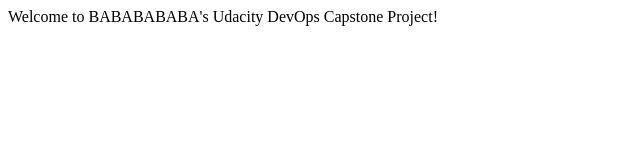
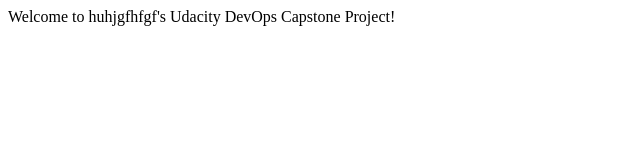
Before and after one commit to sudarshanasharma/udacity-devops-capstone, a plain HTML site: page index.html in a window 1280 px wide. Shown: the full height of the page, 0-640 px from the left. Drawn offline with Linux system fonts and the light colour scheme.

Commit message:
Update index.html

```diff
--- a/index.html
+++ b/index.html
@@ -7,7 +7,7 @@
     <title>Capstone Project</title>
 </head>
 <body>
-    Welcome to BABABABABA's Udacity DevOps Capstone Project!
+    Welcome to huhjgfhfgf's Udacity DevOps Capstone Project!
 </body>
 
 </html>
```
